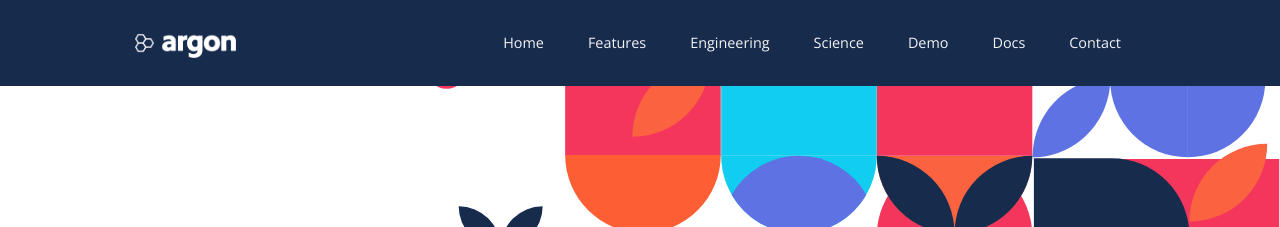
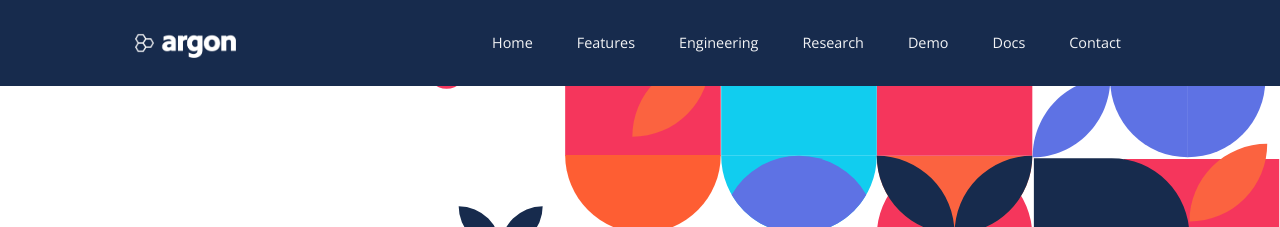
Before and after one commit to KonanAI-LLC/konanai-llc.github.io, a Jekyll site: the page built from index.html, in a window 1280 px wide. Shown: the top 227 px of the page. Built offline with Jekyll 4.4.1, drawn with Linux system fonts in a browser that asks for light colours; nearby versions of some CDN libraries.

Commit message:
revised aoip.ai push

```diff
--- a/_data/settings.yml
+++ b/_data/settings.yml
@@ -48,13 +48,13 @@ menu_settings:
         - title: "Global Scaling"
           url: "/engineering/global-scaling"
           icon: "ni ni-planet"
-    - title: "Science"
+    - title: "Research"
       submenu_items:
         - title: "Enhancement"
-          url: "/science/enhancement"
+          url: "/research/enhancement"
           icon: "ni ni-atom"
         - title: "Psychoacoustics"
-          url: "/science/psychoacoustics"
+          url: "/research/psychoacoustics"
           icon: "ni ni-sound-wave"
     - title: "Demo"
       url: "/demo"
```
